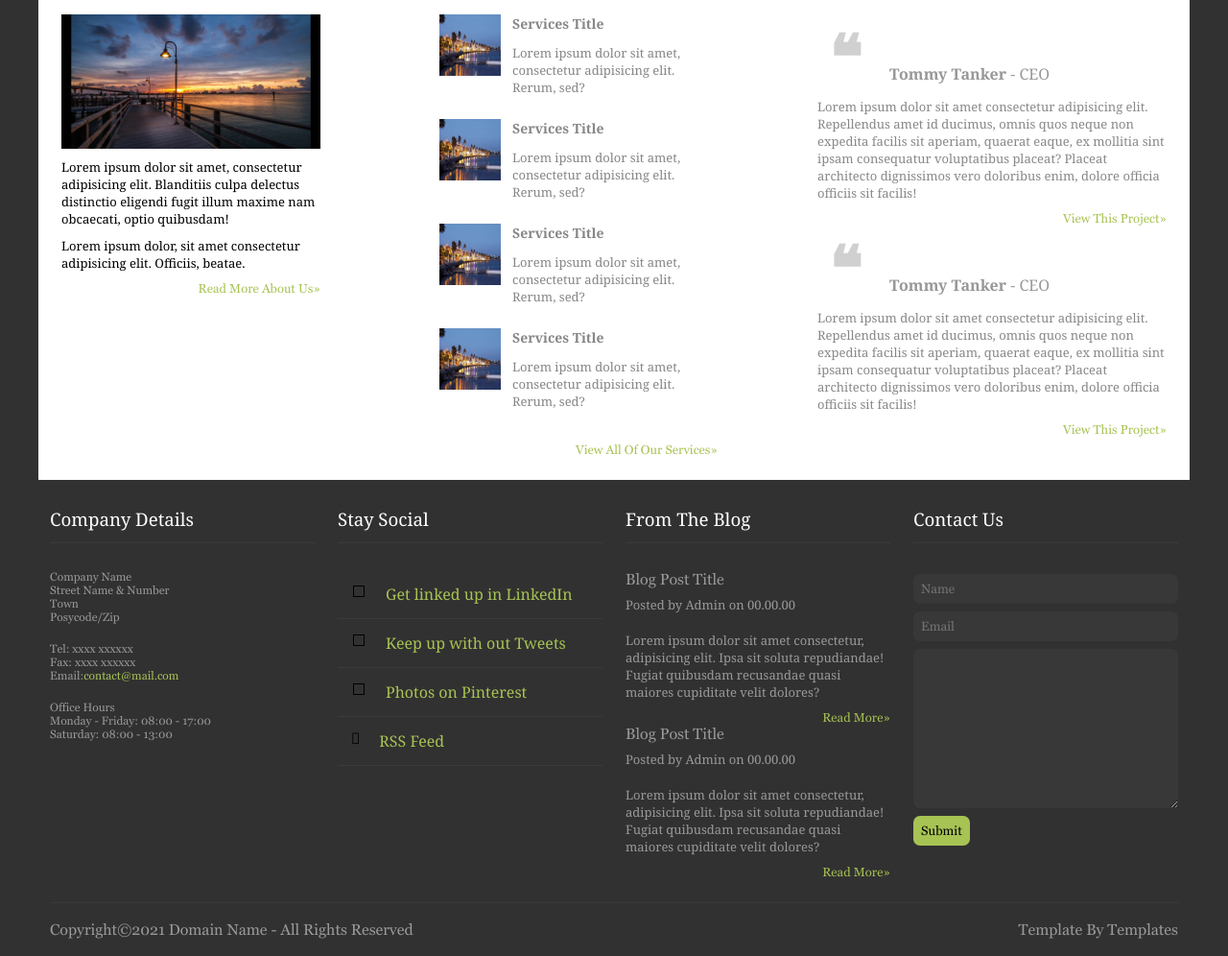
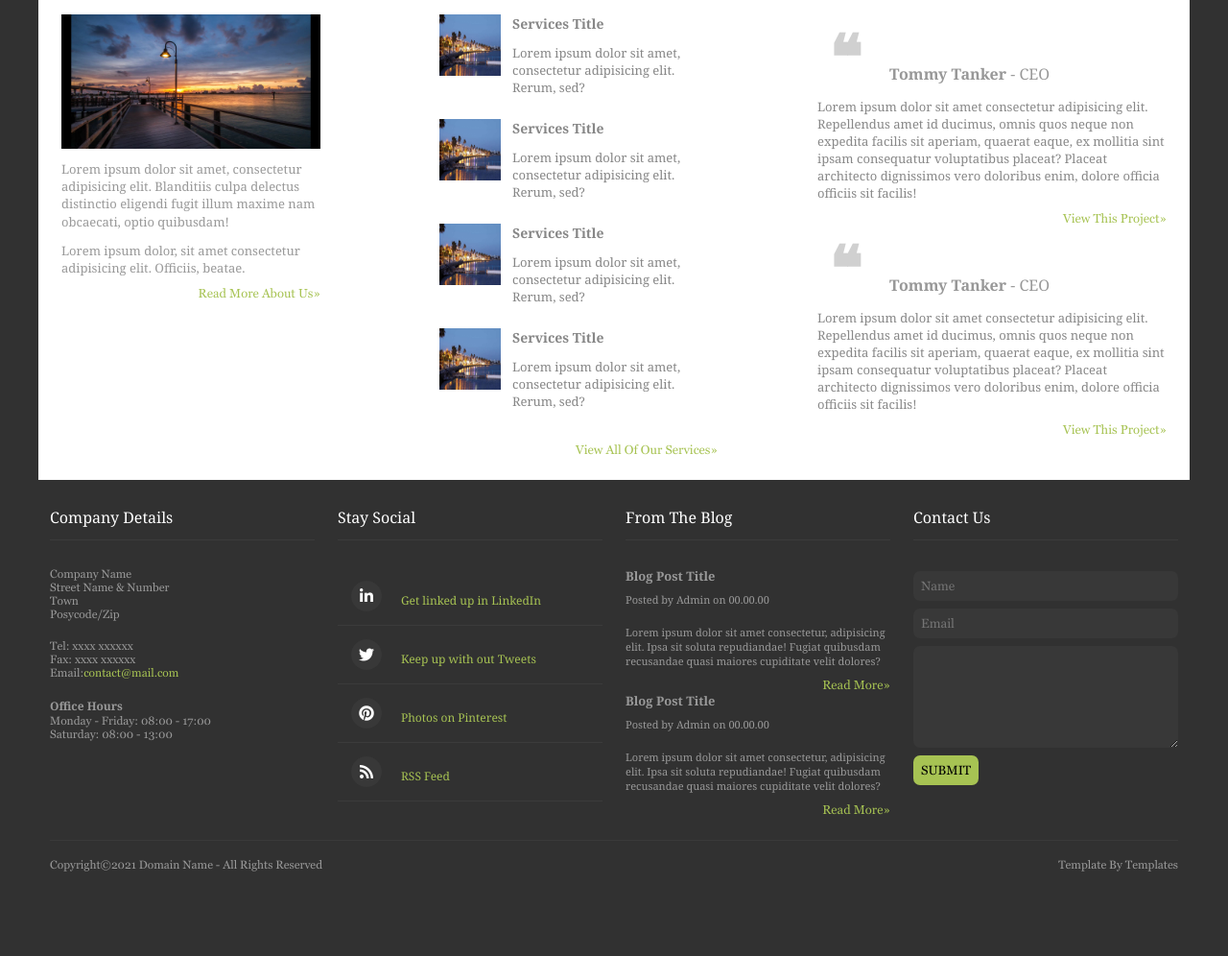
Before and after one commit to aotarasenko/ASLtask, a website: page UI/index.html in a window 1280 px wide. Shown: the part 753-1749 px from the top of the page at 96% size. After the commit the page ends 1679 px from the top, so only its background shows below. Drawn offline with Linux system fonts and the light colour scheme.

Commit message:
Now you can see icons and all hover Element, i think

```diff
--- a/UI/css/index.css
+++ b/UI/css/index.css
@@ -2,11 +2,10 @@
     font-family: 'Georgia';
     src: url("../fonts/Georgia.ttf");
     font-style: normal;
-    font-weight: normal;
 
 }
 
-*, *::before, *::after{
+*{
     font-family: 'Georgia';
     box-sizing: border-box;
     font-style: normal;
@@ -17,7 +16,18 @@ body{
     background-color: #313131;
 }
 
-
+.fab,.fas{
+    color: white;
+}
+.ellipse {
+    background-color: rgb(56, 56, 56);
+    width: 32px;
+    height: 32px;
+    border-radius: 50%;
+    display: flex;
+    justify-content: center;
+    align-items: center;
+}
 
 .container{
     max-width: 1200px;
@@ -59,7 +69,7 @@ body{
     font-size: 12px;
     line-height: 12px;
     color: #999999;
-    font-weight: lighter;
+    font-weight: 100;
 }
 .nav__list{
     display: flex;
@@ -162,16 +172,17 @@ body{
 }
 
 .slider__content{
-    width: 320px;
+    width: 350px;
     margin-right: 70px;
     margin-bottom: 25px;
 }
 .slide__title{
     background: #a7c353;
     color: white;
-    padding: 12px;
+    padding: 6px;
     font-size: 22px;
     text-align: center;
+    font-weight: 100;
 }
 .slide__text{
     background: #fff;
@@ -258,9 +269,12 @@ body{
     max-width: 270px;
 }
 .about__text{
-    margin-top: 10px;
+    font-size: 13px;
+    font-family: "Georgia";
+    color: rgb(153, 153, 153);
+    line-height: 1.4;
+    margin-top: 12px;
     font-weight: 100;
-    font-size: 13px;
 }
 .advantages__title{
     font-size: 22px;
@@ -271,10 +285,13 @@ body{
 }
 .more__link{
     color: #a7c353;
-    align-self: end;
+    align-self: flex-end;
     margin-top: 10px;
     font-size: 13px;
     text-decoration: none;
+}
+.more__link:hover{
+    color: #779225;
 }
 .services__content{
     display: flex;
@@ -371,31 +388,43 @@ body{
     font-weight: 200;
     margin: 28px 0;
     padding-bottom: 12px;
+    font-size: 16px;
     border-bottom: 1px solid rgba(66,66,66,.6);
 }
 .info__text p {
     color: #999;
     font-size: 12px;
 }
-.info__text span {
+.info__text .more__link {
     color: #a7c353;
+    font-size: 12px;
 }
-
+.info__text .more__link:hover{
+    color: #779225;
+}
 .social__link{
     display: flex;
     justify-content: flex-start;
+    align-items: center;
     gap: 20px;
     width: 100%;
     padding: 14px;
     cursor: pointer;
     border-bottom: 1px solid rgba(66,66,66,.6);
 }
+
 .link__description{
     color: #a7c353;
     font-weight: 100;
+    font-size: 12px;
+    padding-top: 8px;
 }
 .social__link:hover{
     border-bottom: 1px solid rgba(66,66,66,1);
+
+}
+.link__description:hover{
+    color: #779225;
 }
 
 input:not(input[type="submit"]),
@@ -424,6 +453,11 @@ input[type="submit"]{
     outline: none;
     border: none;
     padding: 8px;
+    cursor: pointer;
+}
+input[type="submit"]:hover{
+    background: #779225;
+    color: white;
 }
 .footer__copyright{
     border-top: 1px solid #3a3a3a;
@@ -433,7 +467,12 @@ input[type="submit"]{
     width: 100%;
     color: #999999;
 }
-
+.copyright,
+.author{
+    font-size: 12px;
+    font-family: "Georgia";
+    color: rgb(153, 153, 153);
+}
 
 .blog__post{
     display: flex;
@@ -442,12 +481,12 @@ input[type="submit"]{
     color: #999;
 }
 .blog__post_title{
-    font-weight: 400;
-    font-size: 16px;
+    font-weight: 700;
+    font-size: 13px;
     margin-bottom: 8px;
 }
 .blog__post p{
-    font-size: 13px;
+    font-size: 11px;
     font-weight: 100;
 }
 
--- a/UI/index.html
+++ b/UI/index.html
@@ -227,9 +227,9 @@
                 <br>
                 <p>Tel: xxxx xxxxxx</p>
                 <p>Fax: xxxx xxxxxx</p>
-                <p>Email:<span>contact@mail.com</span> </p>
+                <p>Email:<a href="" class="more__link">contact@mail.com</a> </p>
                 <br>
-                <p>Office Hours</p>
+                <p><b>Office Hours</b></p>
                 <p>Monday - Friday: 08:00 - 17:00 </p>
                 <p>Saturday: 08:00 - 13:00 </p>
 
@@ -241,25 +241,33 @@
             </h3>
             <div class="social__links">
                 <div class="social__link">
-                    <i class="fab fa-linkedin"></i>
+                    <div class="ellipse">
+                        <i class="fab fa-linkedin-in"></i>
+                    </div>
                     <span class="link__description">
                         Get linked up in LinkedIn
                     </span>
                 </div>
                 <div class="social__link">
-                    <i class="fab fa-twitter"></i>
+                    <div class="ellipse">
+                        <i class="fab fa-twitter"></i>
+                    </div>
                     <span class="link__description">
                         Keep up with out Tweets
                     </span>
                 </div>
                 <div class="social__link">
-                    <i class="fab fa-pinterest"></i>
+                    <div class="ellipse">
+                        <i class="fab fa-pinterest"></i>
+                    </div>
                     <span class="link__description">
                         Photos on Pinterest
                     </span>
                 </div>
                 <div class="social__link">
-                    <i class="fas fa-rss"></i>
+                    <div class="ellipse">
+                        <i class="fas fa-rss"></i>
+                    </div>
                     <span class="link__description">
                         RSS Feed
                     </span>
@@ -310,10 +318,9 @@
             <div class="footer__form">
                 <input type="text" placeholder="Name">
                 <input type="email" placeholder="Email">
-                <textarea name="" id="" cols="30" rows="10" placeholder="Message">
-
+                <textarea name="" id="" cols="30" rows="6" placeholder="Message">
                 </textarea>
-                <input type="submit" value="Submit">
+                <input type="submit" value="SUBMIT">
             </div>
         </div>
     </div>
```
Also changed, not shown: UI/package.json (+10 -1 lines), 1 other file.
